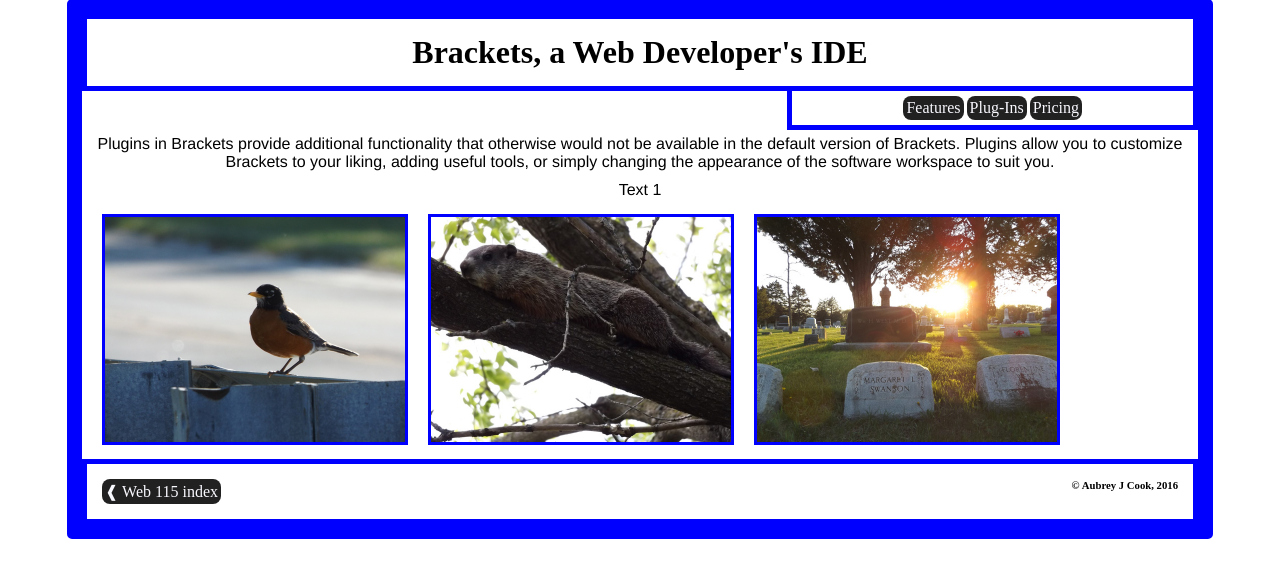
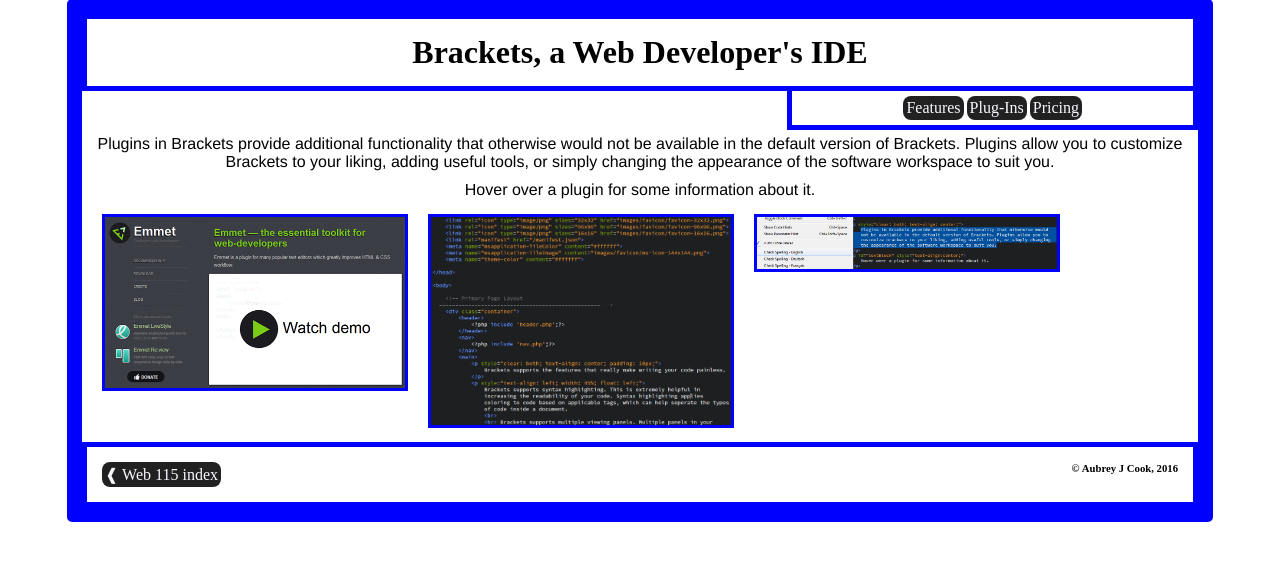
Before and after one commit to aubreyjcook/ProductShowcase, a PHP site: page /page02.php in a window 1280 px wide. Shown: the part 21-599 px from the top of the page. Run offline with PHP 8.4, Linux system fonts and the light colour scheme.

Commit message:
project complete

```diff
--- a/JavaScript/javascript.js
+++ b/JavaScript/javascript.js
@@ -1,42 +1,65 @@
-
-function change01(){
-    document.getElementById("large").src="images/brackets01.png";
-    document.getElementById("large").alt="";
+function change01() {
+    document.getElementById("large").src = "images/brackets01.png";
+    document.getElementById("large").alt = "";
 }
 
-function change02(){
-    document.getElementById("large").src="images/brackets02.png";
-    document.getElementById("large").alt="";
+function change02() {
+    document.getElementById("large").src = "images/brackets02.png";
+    document.getElementById("large").alt = "";
 }
 
-function change03(){
-    document.getElementById("large").src="images/brackets03.png";
-    document.getElementById("large").alt="";
+function change03() {
+    document.getElementById("large").src = "images/brackets03.png";
+    document.getElementById("large").alt = "";
 }
 
-function change04(){
-    document.getElementById("large").src="images/brackets04.png";
-    document.getElementById("large").alt="";
+function change04() {
+    document.getElementById("large").src = "images/brackets04.png";
+    document.getElementById("large").alt = "";
 }
 
-function change05(){
-    document.getElementById("large").src="images/brackets05.png";
-    document.getElementById("large").alt="";
+function change05() {
+    document.getElementById("large").src = "images/brackets05.png";
+    document.getElementById("large").alt = "";
 }
 
-function change06(){
-    document.getElementById("large").src="images/brackets06.png";
-    document.getElementById("large").alt="";
+function change06() {
+    document.getElementById("large").src = "images/brackets06.png";
+    document.getElementById("large").alt = "";
 }
 
-function change07(){
-    document.getElementById("textBlock").innerHTML="Text 1";
+function change07() {
+    document.getElementById("textBlock").innerHTML = "Emmet is a plugin that provides a shorthand method of writing syntax.";
+    document.getElementById("changesize1").height = "300";
+    document.getElementById("changesize1").width = "600";
+
+    document.getElementById("changesize2").height = "125";
+    document.getElementById("changesize2").width = "300";
+
+    document.getElementById("changesize3").height = "125";
+    document.getElementById("changesize3").width = "300";
 }
 
-function change08(){
-    document.getElementById("textBlock").innerHTML="Text 2";
+function change08() {
+    document.getElementById("textBlock").innerHTML = "Beautify gives you a one click option for formatting your code to make it comply with high readability standards.";
+    document.getElementById("changesize2").height = "300";
+    document.getElementById("changesize2").width = "600";
+
+    document.getElementById("changesize1").height = "125";
+    document.getElementById("changesize1").width = "300";
+
+    document.getElementById("changesize3").height = "125";
+    document.getElementById("changesize3").width = "300";
 }
 
-function change09(){
-    document.getElementById("textBlock").innerHTML="Text 3";
+function change09() {
+    document.getElementById("textBlock").innerHTML = "Spellcheck plugin gives you the ability to check your writing for typos and errors in different languages.";
+    document.getElementById("changesize3").height = "300";
+    document.getElementById("changesize3").width = "600";
+
+    document.getElementById("changesize1").height = "125";
+    document.getElementById("changesize1").width = "300";
+
+    document.getElementById("changesize2").height = "125";
+    document.getElementById("changesize2").width = "300";
 }
--- a/page02.php
+++ b/page02.php
@@ -1,5 +1,6 @@
 <!DOCTYPE html>
 <html lang="en">
+
 <head>
 
     <!-- Basic Page Needs
@@ -11,7 +12,7 @@
 
     <!-- Meta Data
   -------------------------------------------------- -->
-  <meta property="og:title" content="Product Showcase by Aubrey J cook"/>
+    <meta property="og:title" content="Product Showcase by Aubrey J cook" />
     <meta property="og:description" content="Product Showcase Lab by Aubrey J Cook">
 
     <!-- Mobile Specific Metas
@@ -41,7 +42,7 @@
     <link rel="apple-touch-icon" sizes="144x144" href="images/favicon/apple-icon-144x144.png">
     <link rel="apple-touch-icon" sizes="152x152" href="images/favicon/apple-icon-152x152.png">
     <link rel="apple-touch-icon" sizes="180x180" href="images/favicon/apple-icon-180x180.png">
-  <link rel="icon" type="image/png" sizes="192x192"  href="images/favicon/android-icon-192x192.png">
+    <link rel="icon" type="image/png" sizes="192x192" href="images/favicon/android-icon-192x192.png">
     <link rel="icon" type="image/png" sizes="32x32" href="images/favicon/favicon-32x32.png">
     <link rel="icon" type="image/png" sizes="96x96" href="images/favicon/favicon-96x96.png">
     <link rel="icon" type="image/png" sizes="16x16" href="images/favicon/favicon-16x16.png">
@@ -51,6 +52,7 @@
     <meta name="theme-color" content="#ffffff">
 
 </head>
+
 <body>
 
     <!-- Primary Page Layout
@@ -67,25 +69,19 @@
                 Plugins in Brackets provide additional functionality that otherwise would not be available in the default version of Brackets. Plugins allow you to customize Brackets to your liking, adding useful tools, or simply changing the appearance of the software workspace to suit you.
             </p>
             <p id="textBlock" style="text-align:center;">
-            Text 1
+                Hover over a plugin for some information about it.
             </p>
             <div>
                 <div class="imgDisplayInline">
-               <a href="#changesize">
-                   <img src="images/picture1.jpg" alt="robin on a road guard" height="125" width="300" title="robin on a road guard" onmouseover="change07()"/>
-               </a>
+                    <img src="images/emmet.png" id="changesize1" alt="screenshot of emmet website" title="screenshot of emmet website" height="125" width="300" onmouseover="change07()" />
                 </div>
 
                 <div class="imgDisplayInline">
-               <a href="#changesize">
-                   <img src="images/picture2.jpg" alt="robin on a road guard" height="125" width="300" title="robin on a road guard" onmouseover="change08()"/>
-               </a>
+                    <img src="images/beautify.png" id="changesize2" alt="screenshot of beautified text in brackets" title="screenshot of beautified text in brackets" height="125" width="300" onmouseover="change08()" />
                 </div>
 
                 <div class="imgDisplayInline">
-               <a href="#changesize">
-                   <img src="images/picture3.jpg" alt="graveyard at sundown" height="125" width="300" title="graveyard at sundown" onmouseover="change09()"/>
-               </a>
+                    <img src="images/spellcheck.png" id="changesize3" alt="screenshot of brackets spellcheck feature" title="screenshot of brackets spellcheck feature" height="125" width="300" onmouseover="change09()" />
                 </div>
             </div>
         </main>
@@ -97,4 +93,5 @@
     <!-- End Document
   –––––––––––––––––––––––––––––––––––––––––––––––––– -->
 </body>
+
 </html>
```
Also changed, not shown: CSS/style.css (+23 -11 lines), index.php (+14 -8 lines), page01.php (+13 -12 lines), page03.php (+6 -3 lines), images/beautify.png (added), images/emmet.png (added), images/spellcheck.png (added). Lines whose indentation alone changed are shown as unchanged.
